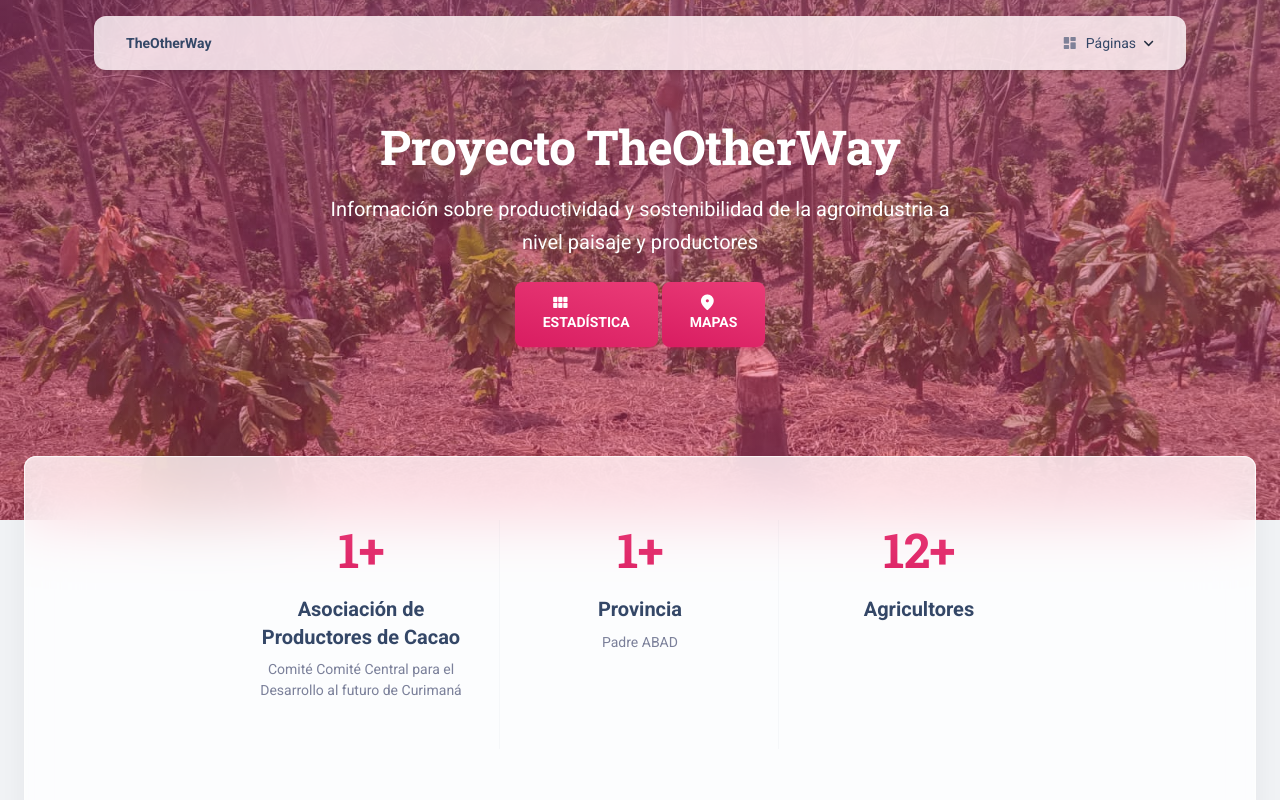
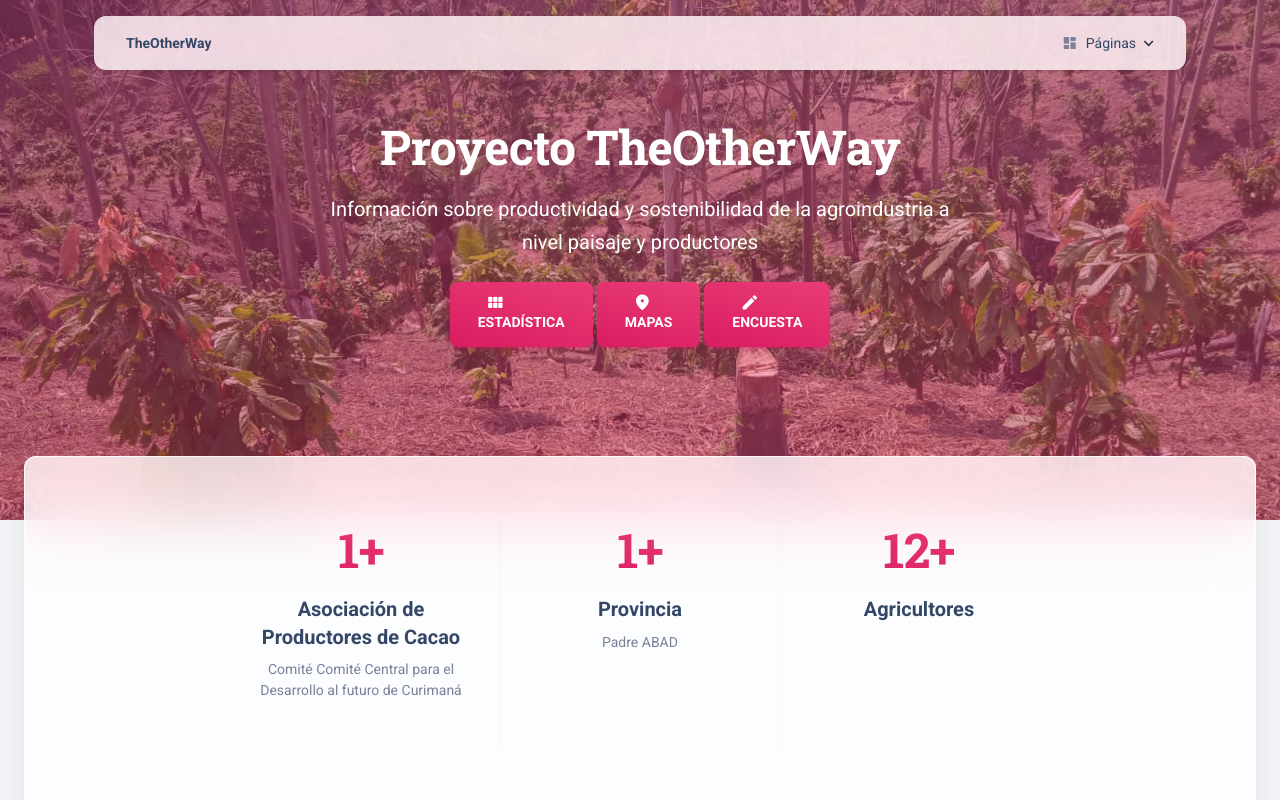
Before and after one commit to tow-peru/tow-peru.github.io, a website: page index.html in a window 1280 px wide. Shown: the top 800 px of the page. Drawn offline with Linux system fonts and the light colour scheme; some packages are replaced by stand-ins of ours.

Commit message:
Update index.html

```diff
--- a/index.html
+++ b/index.html
@@ -119,6 +119,13 @@
                                         <i class="material-icons ms-2" aria-hidden="true">place</i>
                                     </div>
                                     <span>Mapas</span>
+                                </a>
+                                <a href="./pages/encuesta.html" class="btn bg-gradient-primary btn-icon btn-lg"
+                                   type="button">
+                                    <div class="d-flex align-items-center">
+                                        <i class="material-icons ms-2" aria-hidden="true">edit</i>
+                                    </div>
+                                    <span>Encuesta</span>
                                 </a>
                             </div>
                         </div>
```
